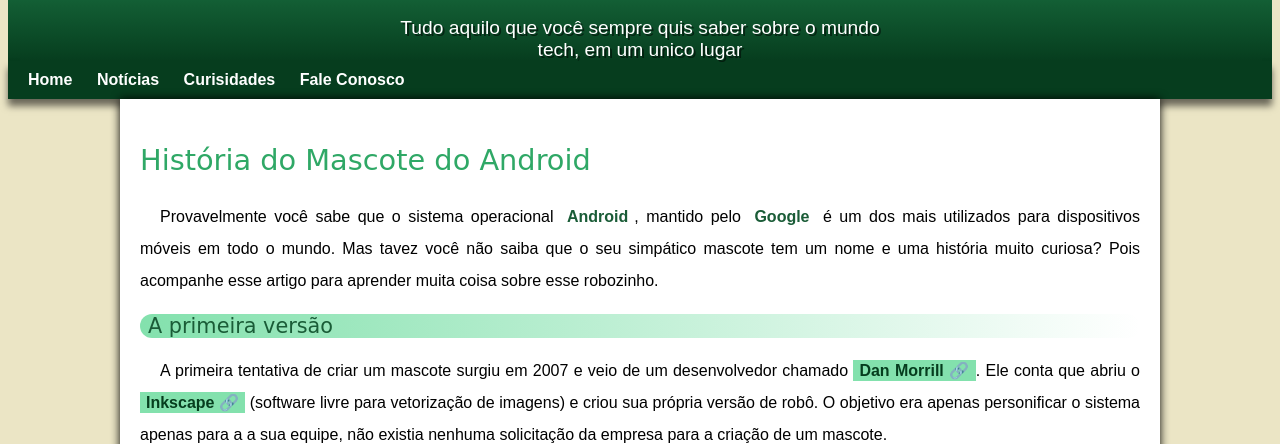
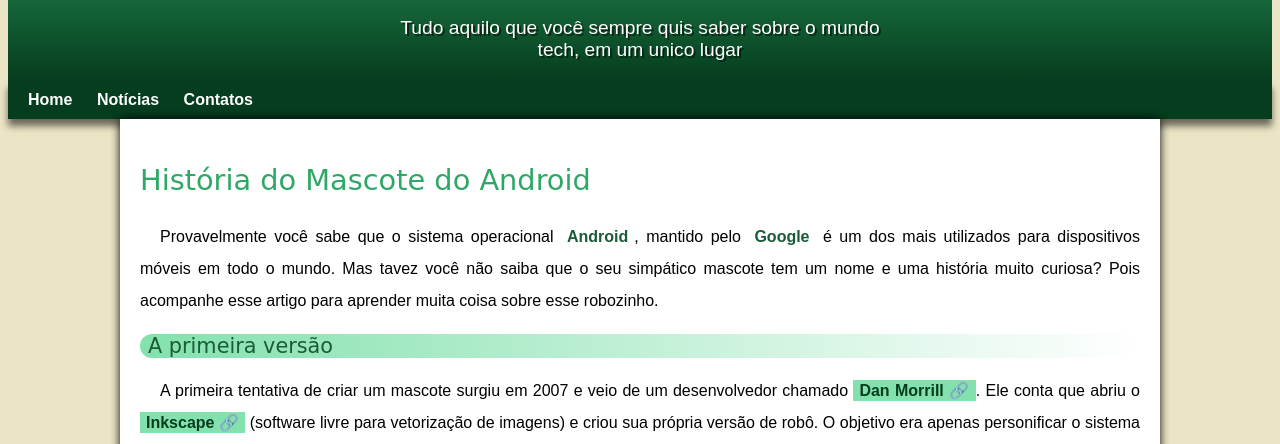
Before and after one commit to douglasdonascimento/projeto-android, a plain HTML site: page index.html in a window 1280 px wide. Shown: the part 139-583 px from the top of the page. Drawn offline with Linux system fonts and the light colour scheme; files whose address does not match are found by name; a web font is replaced by a local one.

Commit message:
Problema de padding resolvido

```diff
--- a/estilo/style.css
+++ b/estilo/style.css
@@ -52,6 +52,7 @@
     font-size: 1.2em;
     max-width: 500px;
     margin: auto;
+    padding-bottom: 20px;
     padding-left: 10px;
     padding-right: 10px;
     text-shadow: 2px 2px 0px rgba(0, 0, 0, 0.521);
--- a/index.html
+++ b/index.html
@@ -15,8 +15,7 @@
     <nav>
         <a href="#">Home</a>
         <a href="#">Notícias</a>
-        <a href="#">Curisidades</a>
-        <a href="#">Fale Conosco</a>
+        <a href="#">Contatos</a>
     </nav>
      <main>
          <article>
```
